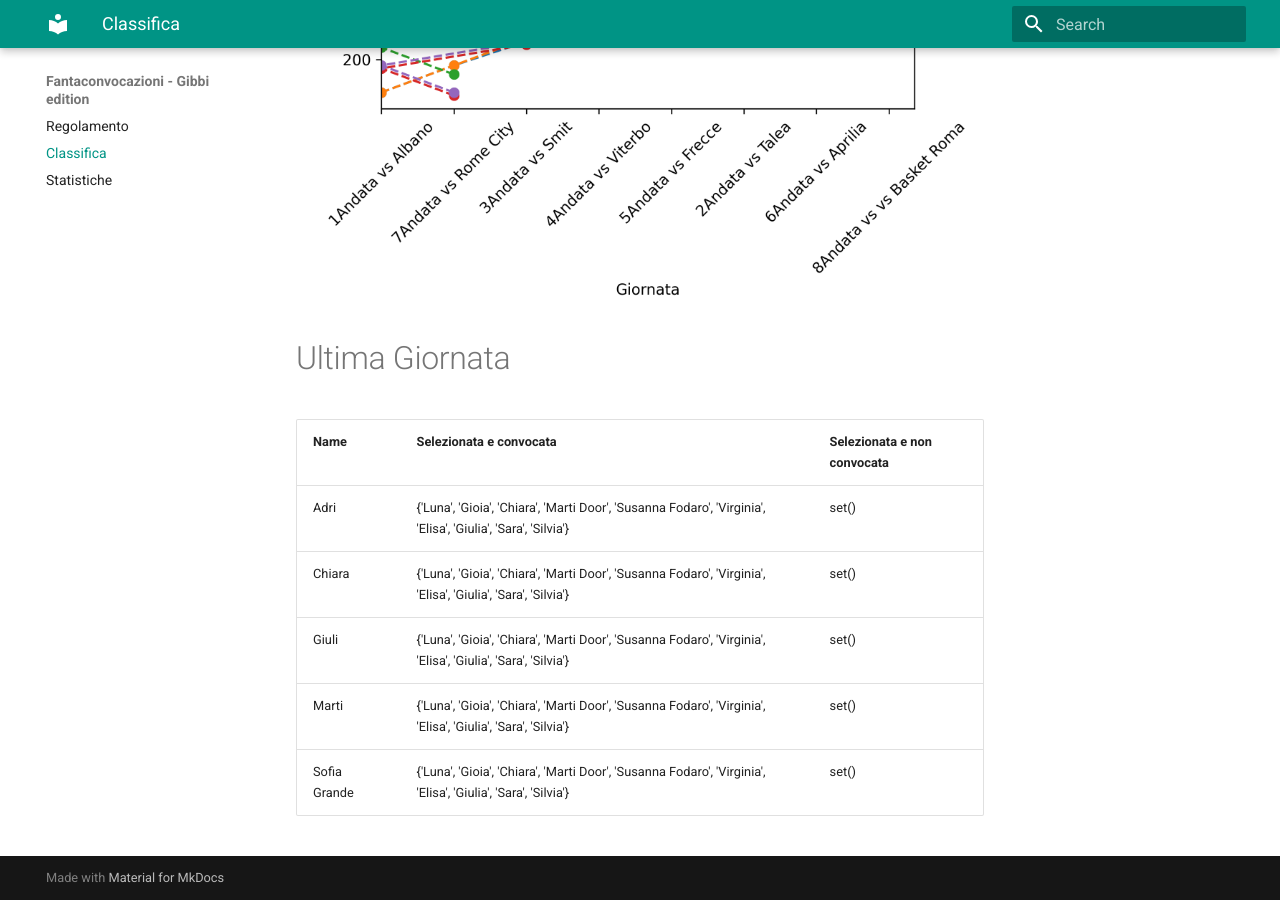
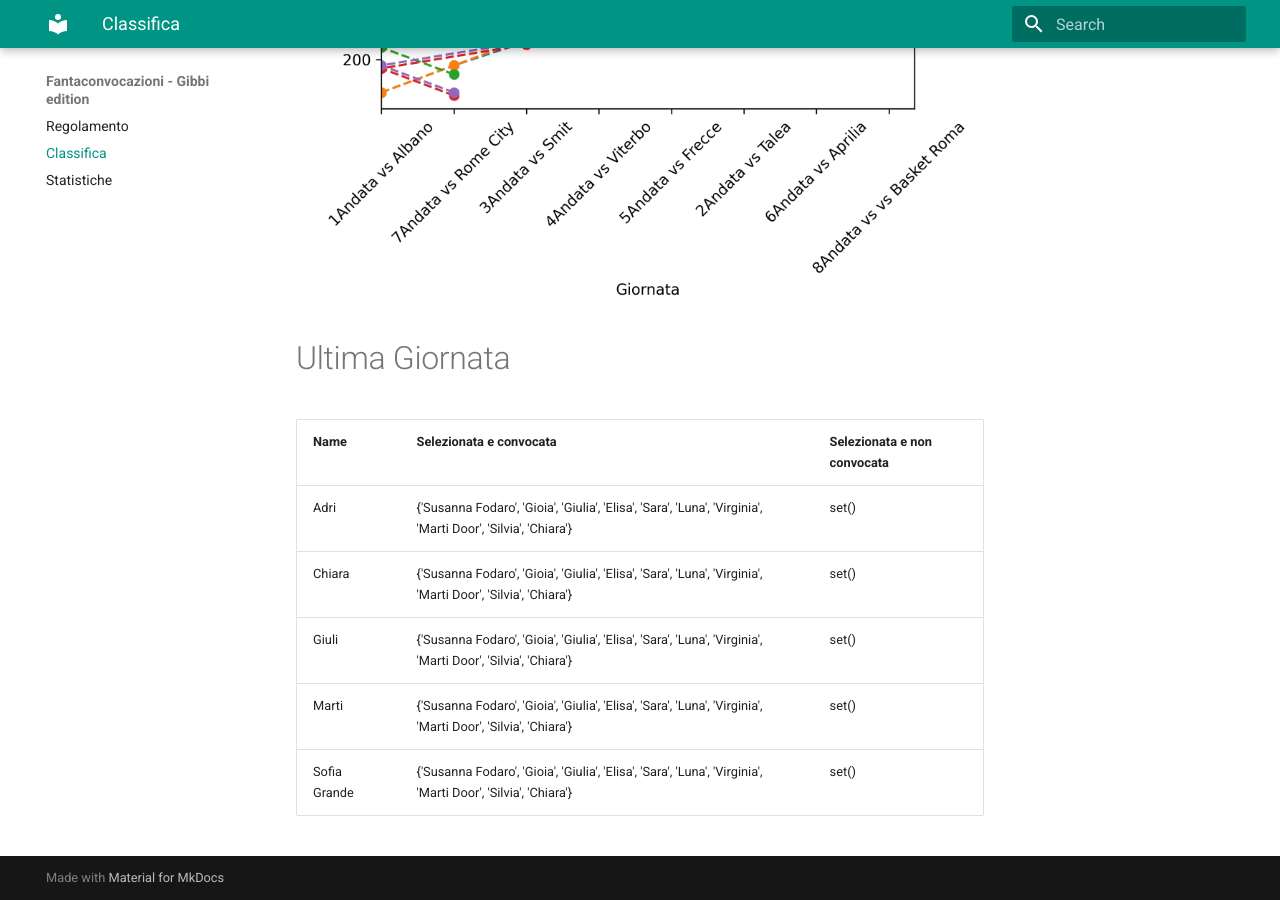
Before and after one commit to martinig94/fantagibbi, an MkDocs documentation site: the page built from docs/Classifica.md, in a window 1280 px wide and 900 px high, scrolled down 810 px. Built offline with MkDocs 1.6.1 and Material for MkDocs 9.7.7, drawn with Linux system fonts in a browser that asks for light colours.

Commit message:
Auto-update from main.py

```diff
--- a/docs/Classifica.md
+++ b/docs/Classifica.md
@@ -18,9 +18,9 @@
 <!-- START_TABLE CORRECT -->
 | Name         | Selezionata e convocata                                                                                      | Selezionata e non convocata   |
 |:-------------|:-------------------------------------------------------------------------------------------------------------|:------------------------------|
-| Adri         | {'Luna', 'Gioia', 'Chiara', 'Marti Door', 'Susanna Fodaro', 'Virginia', 'Elisa', 'Giulia', 'Sara', 'Silvia'} | set()                         |
-| Chiara       | {'Luna', 'Gioia', 'Chiara', 'Marti Door', 'Susanna Fodaro', 'Virginia', 'Elisa', 'Giulia', 'Sara', 'Silvia'} | set()                         |
-| Giuli        | {'Luna', 'Gioia', 'Chiara', 'Marti Door', 'Susanna Fodaro', 'Virginia', 'Elisa', 'Giulia', 'Sara', 'Silvia'} | set()                         |
-| Marti        | {'Luna', 'Gioia', 'Chiara', 'Marti Door', 'Susanna Fodaro', 'Virginia', 'Elisa', 'Giulia', 'Sara', 'Silvia'} | set()                         |
-| Sofia Grande | {'Luna', 'Gioia', 'Chiara', 'Marti Door', 'Susanna Fodaro', 'Virginia', 'Elisa', 'Giulia', 'Sara', 'Silvia'} | set()                         |
+| Adri         | {'Susanna Fodaro', 'Gioia', 'Giulia', 'Elisa', 'Sara', 'Luna', 'Virginia', 'Marti Door', 'Silvia', 'Chiara'} | set()                         |
+| Chiara       | {'Susanna Fodaro', 'Gioia', 'Giulia', 'Elisa', 'Sara', 'Luna', 'Virginia', 'Marti Door', 'Silvia', 'Chiara'} | set()                         |
+| Giuli        | {'Susanna Fodaro', 'Gioia', 'Giulia', 'Elisa', 'Sara', 'Luna', 'Virginia', 'Marti Door', 'Silvia', 'Chiara'} | set()                         |
+| Marti        | {'Susanna Fodaro', 'Gioia', 'Giulia', 'Elisa', 'Sara', 'Luna', 'Virginia', 'Marti Door', 'Silvia', 'Chiara'} | set()                         |
+| Sofia Grande | {'Susanna Fodaro', 'Gioia', 'Giulia', 'Elisa', 'Sara', 'Luna', 'Virginia', 'Marti Door', 'Silvia', 'Chiara'} | set()                         |
 <!-- END_TABLE CORRECT -->
```
